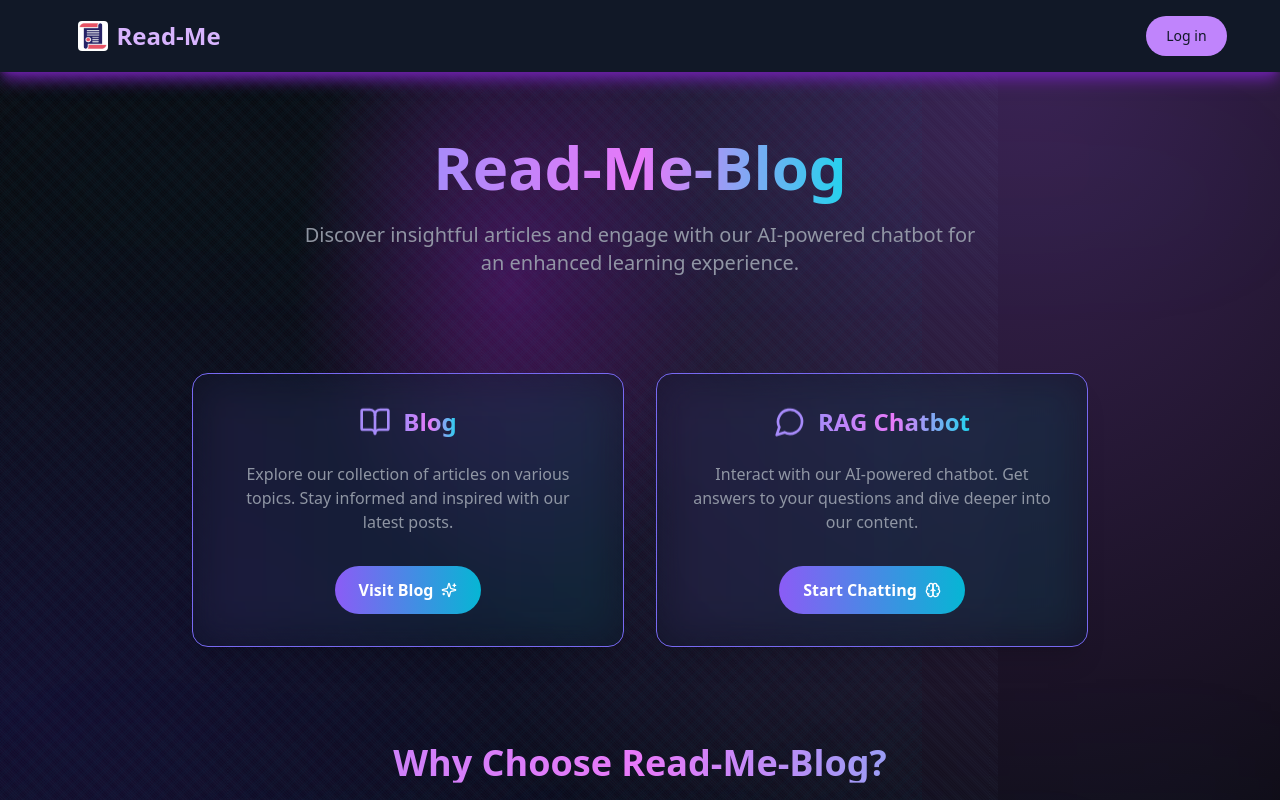
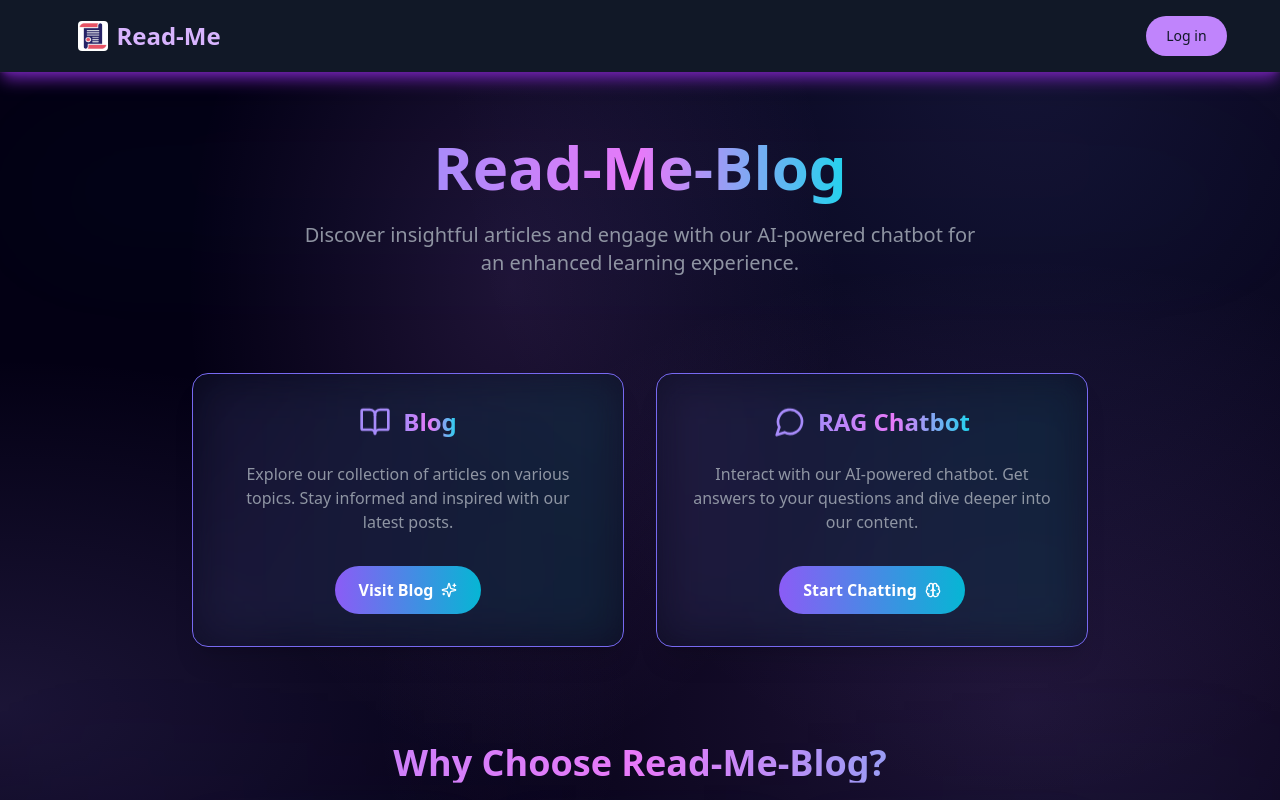
Before and after one commit to kunj3740/readme, a React (Vite) app in the folder frontend/: page / in a window 1280 px wide. Shown: the top 800 px of the page. Built offline with nearby package versions, Linux system fonts and the light colour scheme.

Commit message:
ui changing

```diff
--- a/frontend/src/index.css
+++ b/frontend/src/index.css
@@ -163,9 +163,12 @@
   }
 
   .bg-mesh {
-    background-image: radial-gradient(at 40% 20%, rgb(66, 17, 83) 0px, transparent 20%),
-                      radial-gradient(at 80% 0%, rgba(71, 41, 100, 0.852) 0px, transparent 50%),
-                      radial-gradient(at 0% 50%, rgba(27, 13, 71, 0.537) 0px, transparent 50%);
+    background-color: #030014;
+    background-image:
+      radial-gradient(at 40% 20%, rgba(192, 132, 252, 0.15) 0px, transparent 30%),
+      radial-gradient(at 80% 0%, rgba(129, 140, 248, 0.15) 0px, transparent 40%),
+      radial-gradient(at 0% 50%, rgba(167, 139, 250, 0.15) 0px, transparent 35%),
+      radial-gradient(at 80% 50%, rgba(192, 132, 252, 0.15) 0px, transparent 45%);
     background-size: 100% 100%;
     background-position: center;
     background-repeat: no-repeat;
@@ -183,42 +186,3 @@
     content: '';
     @apply absolute inset-0 rounded-2xl bg-gradient-to-r from-violet-500/20 to-cyan-500/20 -z-10 blur-xl opacity-50 transition-opacity duration-500;
   }
-
-  .bg-lines {
-    position: absolute;
-    inset: 0;
-    overflow: hidden;
-    opacity: 0.1;
-    pointer-events: none;
-  }
-
-  .bg-lines::before,
-  .bg-lines::after {
-    content: '';
-    position: absolute;
-    inset: -50% 0;
-    background-repeat: repeat;
-    opacity: 0.5;
-  }
-
-  .bg-lines::before {
-    background-image: repeating-linear-gradient(
-      45deg,
-      transparent,
-      transparent 1px,
-      theme('colors.blue.300') 1px,
-      theme('colors.blue.300') 2px
-    );
-    animation: slide 10s linear infinite;
-  }
-
-  .bg-lines::after {
-    background-image: repeating-linear-gradient(
-      -45deg,
-      transparent,
-      transparent 1px,
-      theme('colors.cyan.500') 1px,
-      theme('colors.cyan.500') 2px
-    );
-    animation: slide 10s linear reverse infinite;
-  }
```
